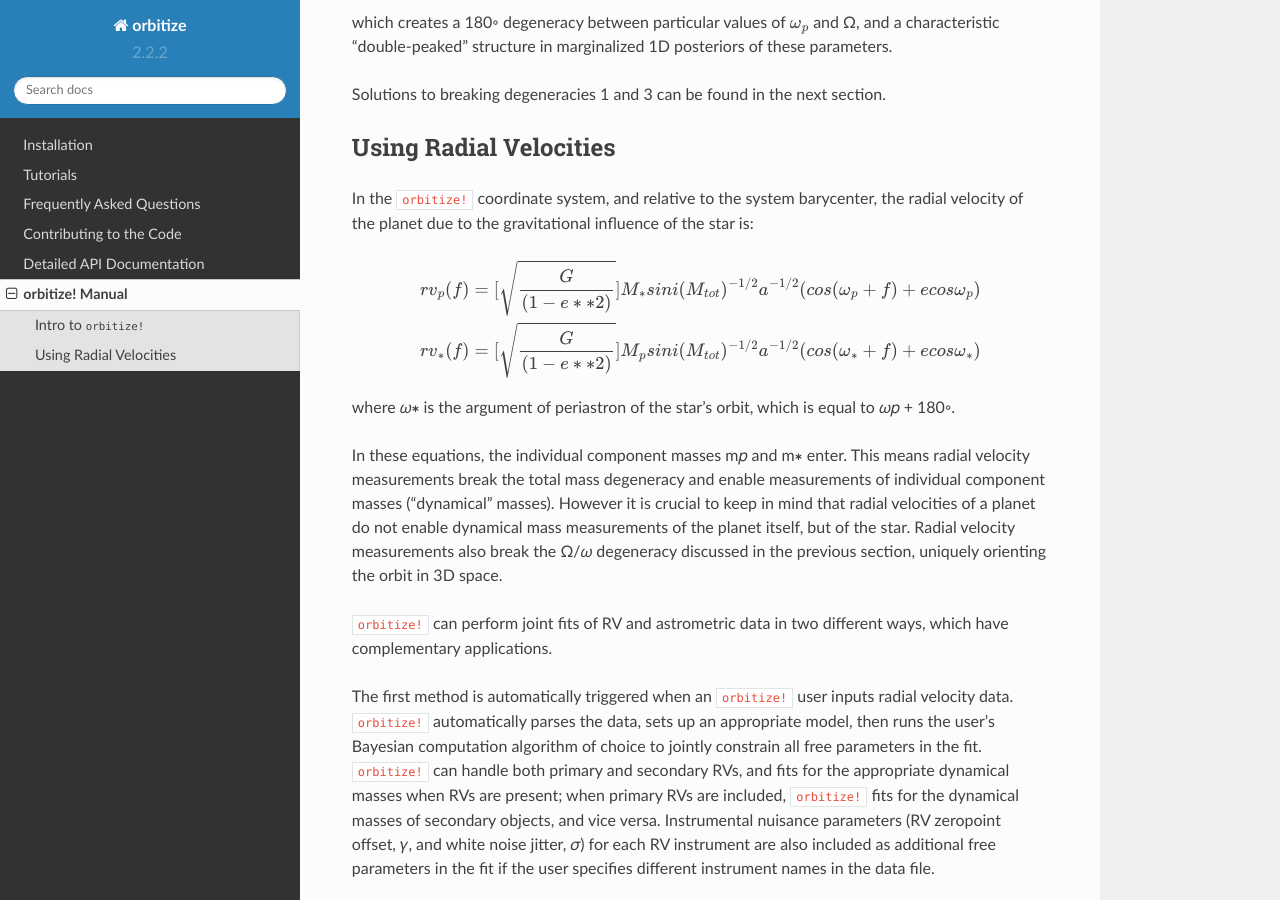
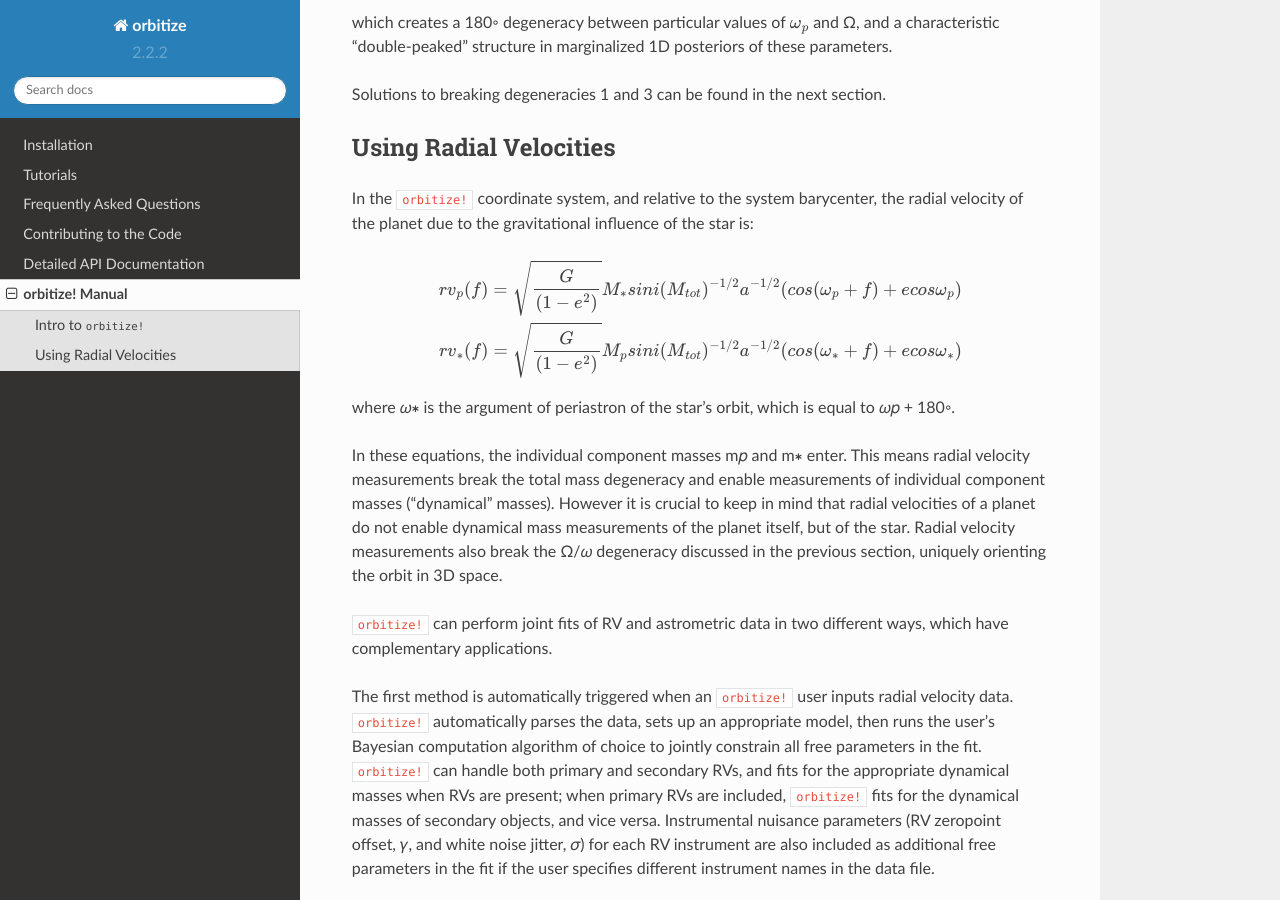
Before and after one commit to sblunt/orbitize, a Sphinx documentation site: the page built from docs/manual.rst, in a window 1280 px wide and 900 px high, scrolled down 1478 px. Built offline with Sphinx 7.4.7 and the Read the Docs theme 2.0.0, drawn with Linux system fonts in a browser that asks for light colours; pages that are not in the unit, such as notebooks, are missing from menus.

Commit message:
formatting updates

```diff
--- a/docs/manual.rst
+++ b/docs/manual.rst
@@ -81,9 +81,9 @@ In the ``orbitize!`` coordinate system, and relative to the system barycenter, t
 radial velocity of the planet due to the gravitational influence of the star is:
 
 .. math::
-    rv_p(f) = [\sqrt{{G\over (1-e**2)}}]M_* sini(M_{tot})^{-1/2}a^{-1/2}(cos(\omega_p+f)+ecos\omega_p)
+    rv_p(f) = \sqrt{{G\over (1-e^2)}}M_* sini(M_{tot})^{-1/2}a^{-1/2}(cos(\omega_p+f)+ecos\omega_p)
 
-    rv_*(f) = [\sqrt{{G\over (1-e**2)}}]M_p sini(M_{tot})^{-1/2}a^{-1/2}(cos(\omega_*+f)+ecos\omega_*)
+    rv_*(f) = \sqrt{{G\over (1-e^2)}}M_p sini(M_{tot})^{-1/2}a^{-1/2}(cos(\omega_*+f)+ecos\omega_*)
 
 where 𝜔∗ is the argument of periastron of the star’s orbit, which is equal to 𝜔𝑝 +
 180◦.
```
